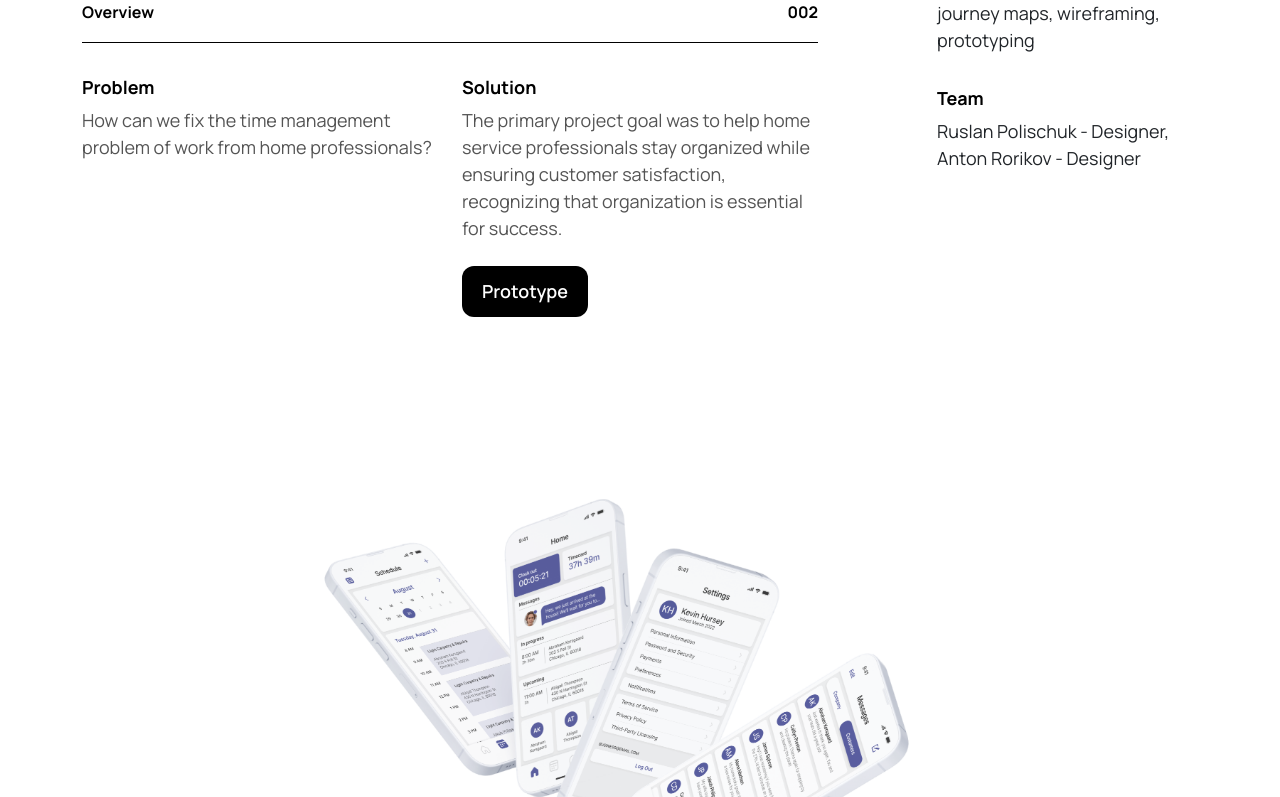
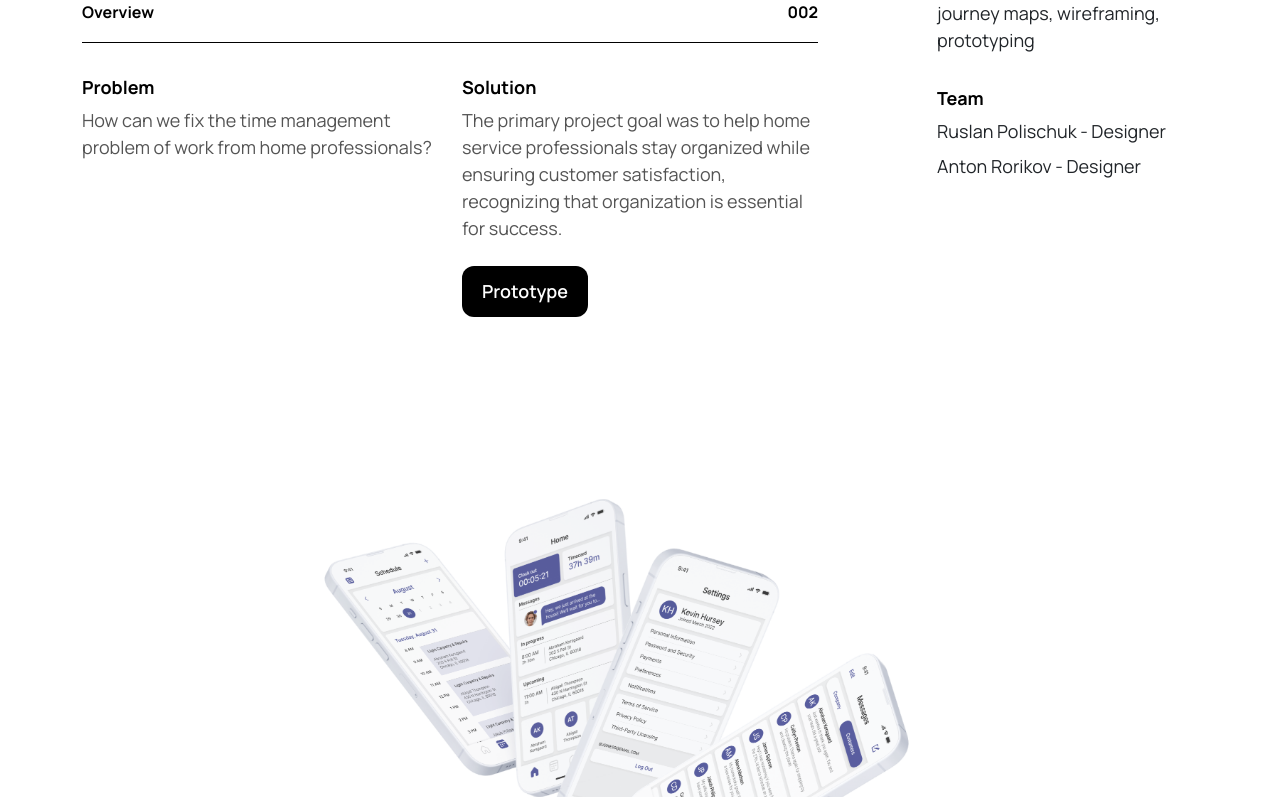
Before and after one commit to hemu2253/taamannae, a React (Create React App) app: page /#/app/clock-work in a window 1280 px wide. Shown: the part 983-1780 px from the top of the page. Built offline with nearby package versions, Linux system fonts and the light colour scheme.

Commit message:
change in content

```diff
--- a/src/pages/clock-work/index.jsx
+++ b/src/pages/clock-work/index.jsx
@@ -24,7 +24,12 @@ const InfoData = [
   },
   {
     title: "Team",
-    content: "Ruslan Polischuk - Designer, Anton Rorikov - Designer",
+    content: (
+      <span>
+        <div>Ruslan Polischuk - Designer</div>
+        <div className="mt-2">Anton Rorikov - Designer</div>
+      </span>
+    ),
   },
 ];
 
@@ -327,7 +332,7 @@ const Clockwork = () => {
         topicName="Site Map"
         topicTitle={<span>Site Map</span>}
         pageNo="010"
-        description="The next step in my design process was visualizing how the product would be structured. Because users tend to sit down and strategically plan where their next home will be, this led me to create a website rather than something like a mobile application, for example.With this in mind, I shifted priority towards a desktop or laptop computer and created a sitemap that illustrates the main user flow of the product."
+        description="The next step in my design process was visualizing how the product would be structured  and created a sitemap that illustrates the main user flow of the product. Because users tend to sit down and strategically plan where their next home will be, this led me to create a website rather than something like a mobile application, for example.With this in mind, I shifted priority towards a desktop or laptop computer and created a sitemap that illustrates the main user flow of the product."
         imagePath={`${assetsBasePath}site-map.png`}
       />
 
```
